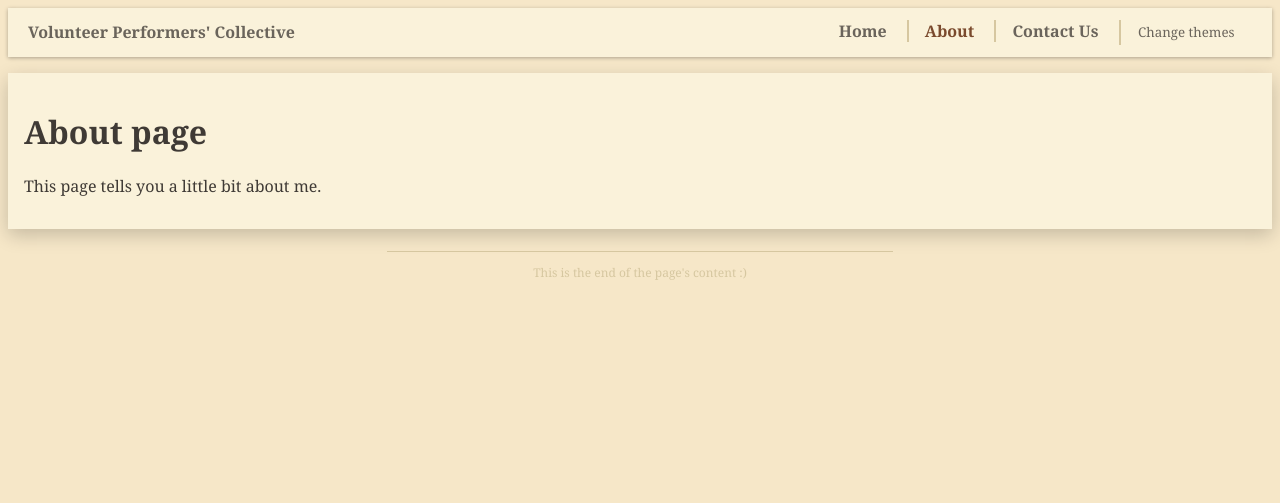
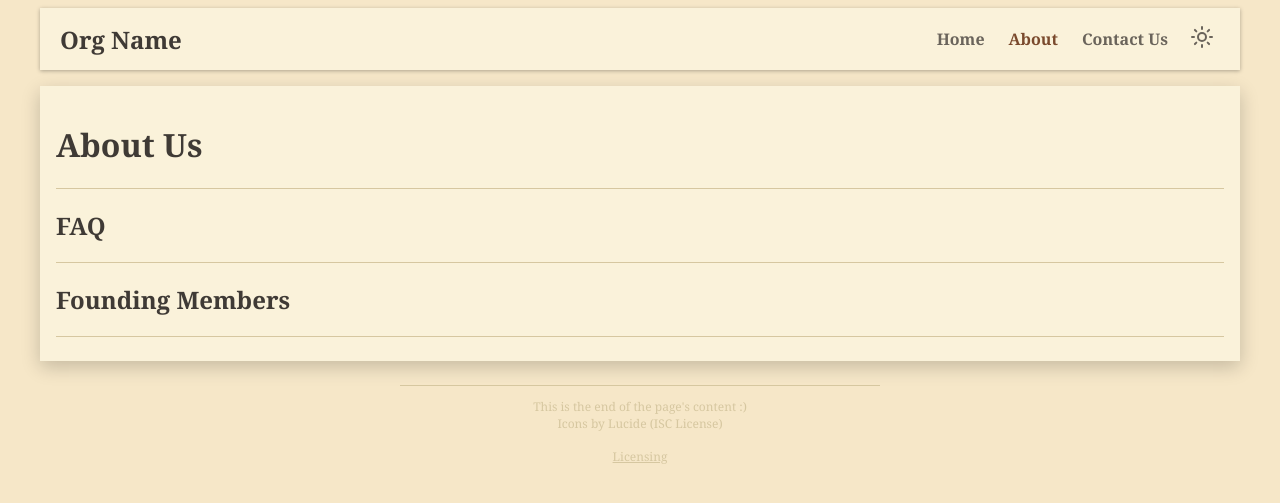
Before and after one commit to ethann0625/vpc-website, a Jekyll site: the page built from about.md, in a window 1280 px wide. Shown: the top 503 px of the page. Built offline with Jekyll 4.4.1, drawn with Linux system fonts in a browser that asks for light colours.

Commit message:
CSS reorganization, Icons, Navbar changes - Reorganized css - Added Lucide svg icons for theme toggle (js not implemented yet) - Added licensing information (for icons) - Cleanup

```diff
--- a/_includes/footer.html
+++ b/_includes/footer.html
@@ -1,4 +1,7 @@
 <footer id="footer" class="note">
   <hr />
-  <p>This is the end of the page's content :)</p>
+  <p class="note">
+    This is the end of the page's content :)<br />Icons by Lucide (ISC License)
+  </p>
+  <a href="licensing.html" class="note">Licensing</a>
 </footer>
--- a/_includes/navigation.html
+++ b/_includes/navigation.html
@@ -1,12 +1,17 @@
 <header>
 <nav id="top-nav">
-    <a id="title" href="/">Volunteer Performers' Collective</a>
+    <a id="site-title" href="/">Org Name</a>
 
     <div id="nav-element-container">
   {% for item in site.data.navigation %}
-    <a href="{{ item.link }}"{% if page.url == item.link %} class="current"{% endif %}>{{ item.name }}</a>
+  <a
+    href="{{ item.link }}"
+    class="quick-link{% if page.url == item.link %} current{% endif %}"
+  >
+  <span>{{ item.name }}</span>
+  </a>
   {% endfor %}
-      {% include theme_toggle.html %}
+{% include theme_toggle.html %}</div>
   </div>
 </nav>
 </header>
--- a/_includes/theme_toggle.html
+++ b/_includes/theme_toggle.html
@@ -1 +1 @@
-<button id="theme-toggle">Change themes</button>
+<button id="theme-toggle">{% include icons/sun.svg %}</button>
--- a/_layouts/default.html
+++ b/_layouts/default.html
@@ -1,20 +1,12 @@
 <!doctype html>
 <html>
   <head>
-      <script src="assets/js/theme_toggle.js" defer></script>
-      <script>
-          const theme = localStorage.getItem("theme");
-          if (theme) document.documentELement.setAttribute("data-theme", theme);
-      </script>
+    <link rel="stylesheet" href="/assets/css/styles.css">
+    <script src="/assets/js/theme_toggle.js" defer></script>
     <meta charset="utf-8">
-    <link rel="stylesheet", href="/assets/css/styles.css">
     <title>{{ page.title }}</title>
   </head>
-  <body>
-        {% include navigation.html %}
-      <div id="content-container">
-        {{ content }}
-      </div>
-      {% include footer.html %}
-  </body>
+  <body> {% include navigation.html %} <div id="content-container">
+      {{ content }}
+    </div> {% include footer.html %} </body>
 </html>
--- a/about.md
+++ b/about.md
@@ -2,6 +2,15 @@
 layout: default
 title: About
 ---
-# About page
 
-This page tells you a little bit about me.
+# About Us
+
+---
+
+## FAQ
+
+---
+
+## Founding Members
+
+---
--- /dev/null
+++ b/assets/css/base.css
@@ -0,0 +1,52 @@
+body {
+  background-color: var(--bg);
+  color: var(--fg);
+  font-family: Georgia, serif;
+
+  gap: 1rem;
+  margin-left: 2.5rem;
+  margin-right: 2.5rem;
+
+  display: flex;
+  flex-direction: column;
+}
+
+a {
+  color: var(--accent);
+  font-size: 1rem;
+}
+
+button {
+  font-family: Georgia, serif;
+
+  background-color: var(--surface);
+  color: None;
+  border-style: None;
+}
+
+hr {
+  border: 0;
+  clear: both;
+  display: block;
+  width: 100%;
+  background-color: var(--border);
+  height: 1px;
+}
+
+p {
+  color: var(--fg-alt);
+}
+
+textarea {
+  background-color: var(--bg-alt);
+  border-style: solid;
+  border-color: var(--border);
+  color: var(--fg-alt);
+  font-family: Georgia, serif;
+  width: 70%;
+  height: 12rem;
+}
+
+.accent {
+  color: var(--accent);
+}
--- /dev/null
+++ b/assets/css/content.css
@@ -0,0 +1,19 @@
+#content-container {
+  background-color: var(--surface);
+  padding: 1rem;
+  box-shadow: 0 6px 18px rgba(0, 0, 0, 0.2);
+}
+
+#footer {
+  text-align: center;
+}
+
+#footer hr {
+  width: 40%;
+}
+
+.note p,
+.note a {
+  font-size: 0.75rem;
+  color: var(--border);
+}
--- /dev/null
+++ b/assets/css/icons.css
@@ -0,0 +1,7 @@
+.icon {
+  color: var(--fg-alt);
+}
+
+.icon:hover {
+  color: var(--accent);
+}
--- /dev/null
+++ b/assets/css/nav.css
@@ -0,0 +1,80 @@
+.quick-link {
+  display: block;
+  position: relative;
+  padding: 0.5rem;
+  color: var(--fg-alt);
+  font-weight: bold;
+  text-decoration: none;
+  overflow: hidden;
+}
+
+.quick-link::after {
+  content: "";
+  position: absolute;
+  top: 0;
+  left: 0;
+
+  height: 0;
+  width: 100%;
+
+  background: var(--accent-hover);
+  transition: height 0.25s ease;
+  z-index: 0;
+  box-shadow: 0 2px 2px rgba(0, 0, 0, 0.3);
+}
+
+.quick-link:hover::after {
+  height: 100%;
+}
+
+.quick-link span {
+  position: relative;
+  z-index: 1;
+  color: var(--fg-alt);
+}
+
+.quick-link:hover span {
+  color: var(--surface);
+}
+
+.quick-link.current span {
+  color: var(--accent);
+}
+
+.quick-link.current span:hover {
+  color: var(--surface);
+}
+
+#top-nav {
+  box-shadow: 0 1px 4px rgba(0, 0, 0, 0.3);
+  display: flex;
+  justify-content: space-between;
+  align-items: center;
+  box-sizing: border-box;
+
+  margin: 0;
+  font-size: 100%;
+  width: 100%;
+  padding: 12px 20px;
+
+  background-color: var(--surface);
+}
+
+#nav-element-container {
+  display: flex;
+  align-items: center;
+  vertical-align: middle;
+  gap: 0.5rem;
+}
+
+#site-title {
+  color: var(--fg);
+  font-weight: bold;
+  font-size: 1.5rem;
+  text-decoration: none;
+}
+
+#site-title:hover {
+  background-color: transparent;
+  color: var(--accent-hover);
+}
--- a/assets/css/styles.css
+++ b/assets/css/styles.css
@@ -1,180 +1,5 @@
-:root {
-  color-scheme: light dark;
-
-  /* Background hierarchy (now clearer like dark mode) */
-  --bg: #f6e7c8; /* slightly less saturated base */
-  --bg-alt: #efe0b8; /* subtle section lift */
-  --surface: #faf2da; /* cards / panels */
-
-  /* Text hierarchy (closer to dark-mode structure) */
-  --fg: #3f3a35; /* primary text (slightly deeper for contrast) */
-  --fg-alt: #6a645b; /* secondary text */
-
-  /* Separation */
-  --border: #d6c7a0;
-
-  /* Accent (kept consistent identity across themes) */
-  --accent: #7a4a2d;
-  --accent-hover: #5f3721;
-  --accent-soft: #f0e0d2;
-}
-
-:root[data-theme="dark"] {
-  --bg: #262422;
-  --bg-alt: #2f2c29;
-  --surface: #34312d;
-
-  --fg: #fff8e6;
-  --fg-alt: #fff1ca;
-
-  --border: #4c4844;
-
-  --accent: #b78a5c;
-  --accent-hover: #d29b63;
-  --accent-soft: #4c3b2f;
-}
-
-@media (prefers-color-scheme: dark) {
-  :root:not([data-theme="light"]) {
-    --bg: #262422;
-    --bg-alt: #2f2c29;
-    --surface: #34312d;
-
-    --fg: #fff8e6;
-    --fg-alt: #fff1ca;
-
-    --border: #4c4844;
-
-    --accent: #b78a5c;
-    --accent-hover: #d29b63;
-    --accent-soft: #4c3b2f;
-  }
-}
-
-body {
-  background-color: var(--bg);
-  color: var(--fg);
-  font-family: Georgia, serif;
-  gap: 1rem;
-
-  display: flex;
-  flex-direction: column;
-}
-
-a {
-  color: var(--accent);
-  font-size: 1rem;
-}
-
-button,
-#send-email {
-  padding: 0.25em;
-  width: 10em;
-  font-family: Georgia, serif;
-
-  background-color: var(--surface);
-  color: var(--accent);
-  border-color: var(--border);
-  border-style: solid;
-  border-radius: 0.5em;
-}
-
-button:hover,
-#send-email:hover {
-  background-color: var(--bg-alt);
-  color: var(--accent-hover);
-}
-
-hr {
-  border: 0;
-  clear: both;
-  display: block;
-  width: 100%;
-  background-color: var(--border);
-  height: 1px;
-}
-
-label {
-  font-weight: bold;
-  color: var(--accent);
-}
-
-input,
-textarea {
-  font-family: Georgia, serif;
-  background-color: var(--bg-alt);
-  border-style: solid;
-  border-color: var(--border);
-  border-radius: 0.25rem;
-}
-
-#theme-toggle {
-  color: var(--fg-alt);
-  border-style: None;
-  border-radius: 0rem;
-  padding-right: 1rem;
-}
-
-#theme-toggle:hover {
-  background-color: var(--surface);
-  color: var(--accent-hover);
-}
-
-#top-nav a {
-  color: var(--fg-alt);
-  font-weight: bold;
-  text-decoration: none;
-}
-
-#top-nav a.current {
-  color: var(--accent);
-}
-
-#top-nav a:hover {
-  color: var(--accent-hover);
-}
-
-#top-nav {
-  box-shadow: 0 1px 4px rgba(0, 0, 0, 0.3);
-  display: flex;
-  justify-content: space-between;
-  align-items: center;
-  box-sizing: border-box;
-
-  margin: 0;
-  font-size: 100%;
-  width: 100%;
-  padding: 12px 20px;
-
-  background-color: var(--surface);
-}
-
-#nav-element-container * + * {
-  border-left: 2px solid var(--border);
-  padding-left: 1rem;
-  margin-left: 1rem;
-}
-
-#title {
-  color: var(--accent);
-  font-weight: bold;
-}
-
-#content-container {
-  background-color: var(--surface);
-  padding: 1rem;
-  box-shadow: 0 6px 18px rgba(0, 0, 0, 0.2);
-}
-
-#footer {
-  text-align: center;
-}
-
-#footer hr {
-  width: 40%;
-}
-
-.note {
-  font-size: 0.75rem;
-  color: var(--border);
-}
+@import "variables.css";
+@import "base.css";
+@import "content.css";
+@import "nav.css";
+@import "icons.css";
--- /dev/null
+++ b/assets/css/variables.css
@@ -0,0 +1,47 @@
+:root {
+  color-scheme: light dark;
+  --bg: #f6e7c8;
+  --bg-alt: #efe0b8;
+  --surface: #faf2da;
+
+  --fg: #3f3a35;
+  --fg-alt: #6a645b;
+
+  --border: #d6c7a0;
+
+  --accent: #7a4a2d;
+  --accent-hover: #5f3721;
+  --accent-soft: #f0e0d2;
+}
+
+:root[data-theme="dark"] {
+  --bg: #262422;
+  --bg-alt: #2f2c29;
+  --surface: #34312d;
+
+  --fg: #fff8e6;
+  --fg-alt: #fff1ca;
+
+  --border: #4c4844;
+
+  --accent: #b78a5c;
+  --accent-hover: #d29b63;
+  --accent-soft: #4c3b2f;
+}
+
+@media (prefers-color-scheme: dark) {
+  :root:not([data-theme="light"]) {
+    --bg: #262422;
+    --bg-alt: #2f2c29;
+    --surface: #34312d;
+
+    --fg: #fff8e6;
+    --fg-alt: #fff1ca;
+
+    --border: #4c4844;
+
+    --accent: #b78a5c;
+    --accent-hover: #d29b63;
+    --accent-soft: #4c3b2f;
+  }
+}
--- a/assets/js/theme_toggle.js
+++ b/assets/js/theme_toggle.js
@@ -2,21 +2,22 @@ document.addEventListener("DOMContentLoaded", () => {
   const root = document.documentElement;
   const toggleButton = document.getElementById("theme-toggle");
 
+  // Load from storage when DOM loads
+  let currentTheme = localStorage.getItem("theme");
+  if (currentTheme) {
+    root.setAttribute("data-theme", currentTheme);
+  }
+
+  // Theme button event listener
   toggleButton.addEventListener("click", () => {
-    let currentTheme = root.getAttribute("data-theme");
-    console.log(currentTheme);
-    if (!currentTheme) {
-      if (window.matchMedia) {
-        if (window.matchMedia("(prefers-color-scheme: dark)").matches) {
-          currentTheme = "dark";
-        } else {
-          currentTheme = "light";
-        }
-      } else {
-        currentTheme = "light";
-      }
-    }
+    currentTheme =
+      root.getAttribute("data-theme") ||
+      (window.matchMedia("(prefers-color-scheme: dark)").matches
+        ? "dark"
+        : "light");
+
     const newTheme = currentTheme === "dark" ? "light" : "dark";
+    localStorage.setItem("theme", newTheme);
     root.setAttribute("data-theme", newTheme);
   });
 });
```
Also changed, not shown: _posts/2026-06-27-welcome-to-jekyll.markdown (deleted, +0 -29 lines), licensing.md (added, +40 -0 lines), _includes/icons/moon.svg (added), _includes/icons/sun.svg (added).
